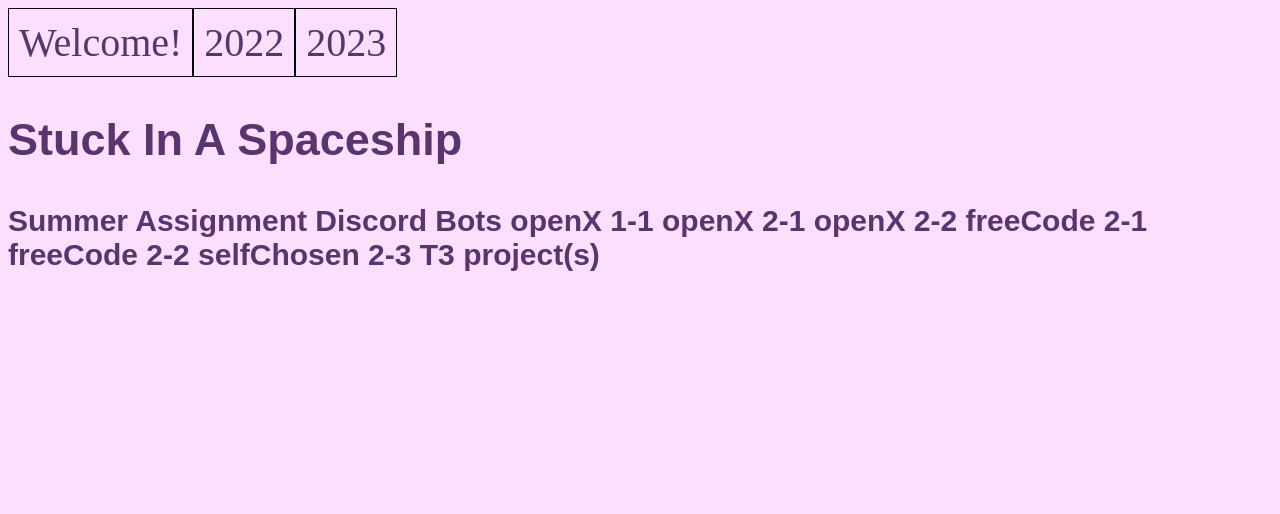
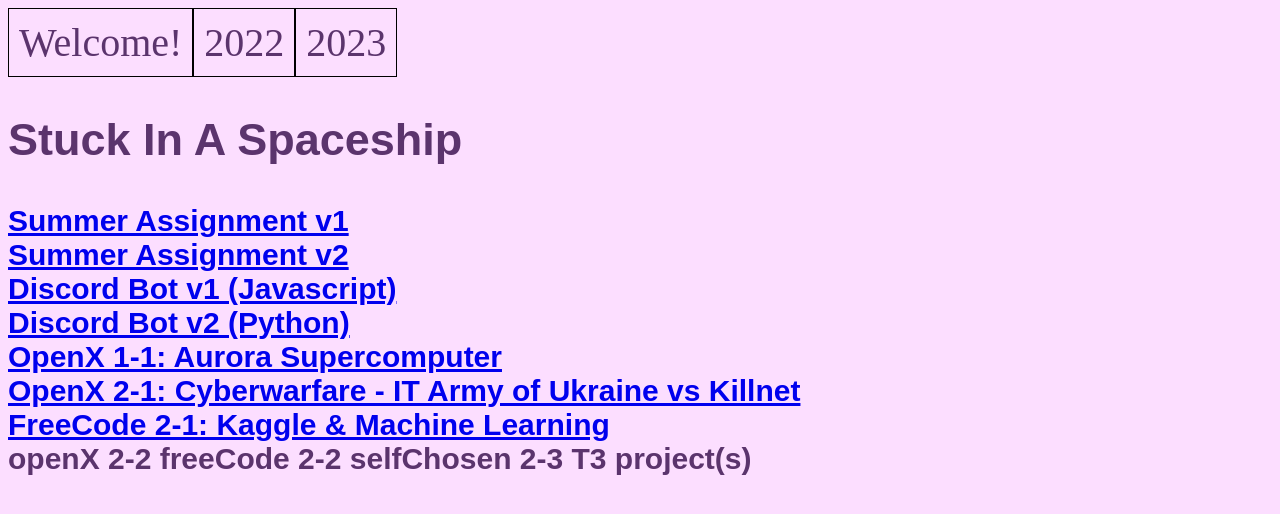
Before and after one commit to isaamb/years-overview, a plain HTML site: page index.html in a window 1280 px wide. Both pictures are taken after a click on the element "2022". Drawn offline with Linux system fonts and the light colour scheme.

Commit message:
added some links

```diff
--- a/index.html
+++ b/index.html
@@ -58,15 +58,17 @@
         </div>
         <div class="tabs__tab" id="tab_2" data-tab-info>
             <h2>Stuck In A Spaceship</h2>
-            Summer Assignment
-Discord Bots
-openX 1-1
-openX 2-1
-openX 2-2
-freeCode 2-1
+            <p><a href="https://replit.com/@isaamb/Isa-WAR-AT-CSS#index.html">Summer Assignment v1</a><br>
+            <a href="https://editor.p5js.org/isaamb/sketches/4ahFJ1d0e">Summer Assignment v2</a><br>
+            <a href="https://github.com/isaamb/ibdiscordbot">Discord Bot v1 (Javascript)</a><br>
+            <a href="https://github.com/isaamb/dbot-v3">Discord Bot v2 (Python)</a><br>
+            <a href="https://docs.google.com/presentation/d/12YJLXoYgkat8HpzyEKWecySncmSDAzbSlD107QpIgW8/edit?usp=sharing">OpenX 1-1: Aurora Supercomputer</a><br>
+            <a href="https://www.youtube.com/watch?v=yY-0OmvyPdE">OpenX 2-1: Cyberwarfare - IT Army of Ukraine vs Killnet</a><br>
+            <a href="https://docs.google.com/presentation/d/1zu8RfXzy1RB34rhAKw6ORbwYqybVoD5nar0l-e56VZw/edit?usp=sharing">FreeCode 2-1: Kaggle & Machine Learning</a><br>
+            openX 2-2
 freeCode 2-2
 selfChosen 2-3
-T3 project(s)
+T3 project(s)</p>
 
 
         </div>
```
